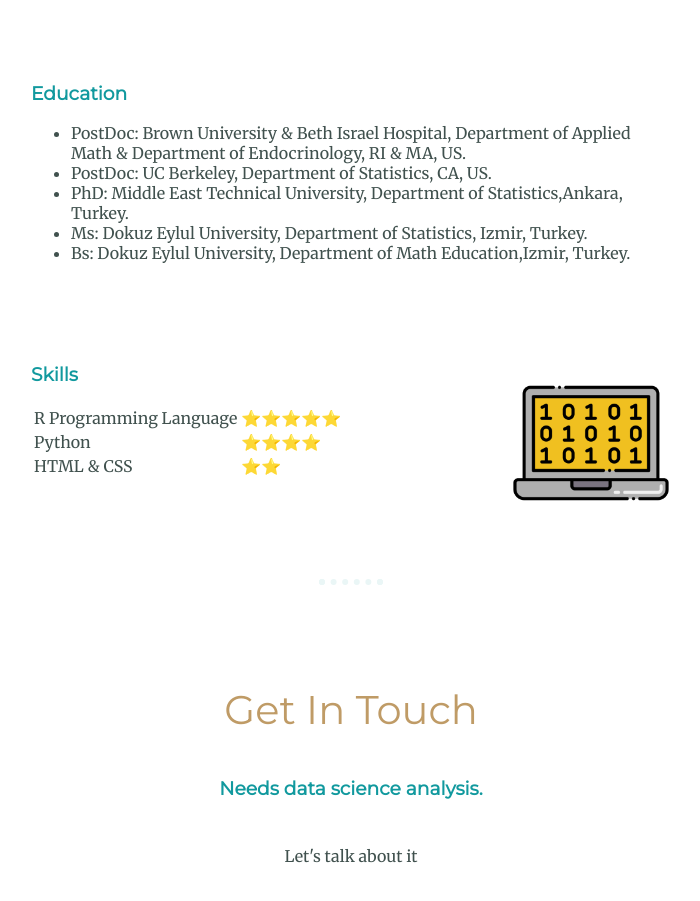
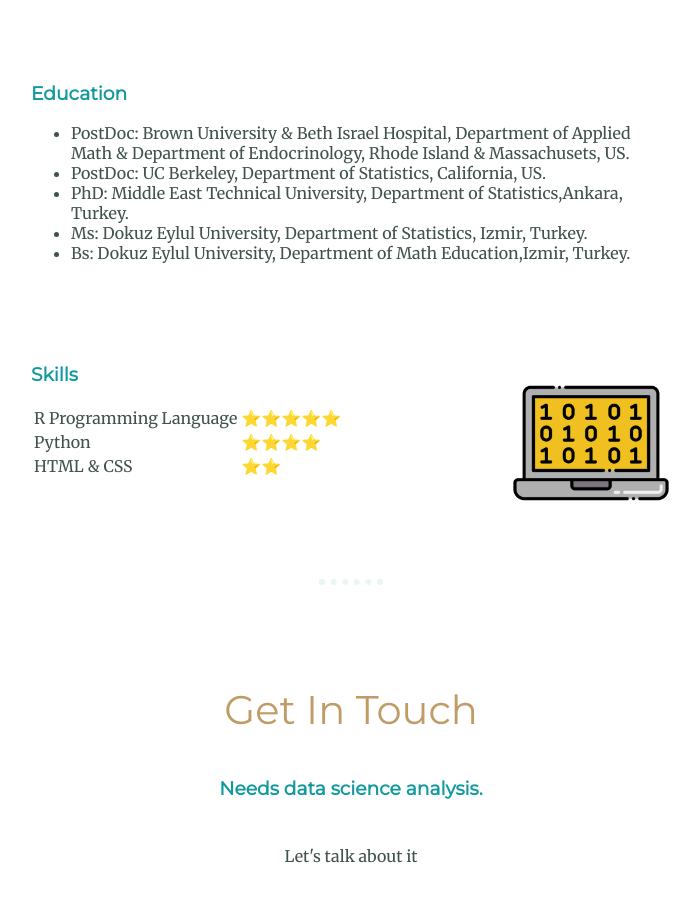
Before and after one commit to melihagraz/cv, a plain HTML site: page index.html in a window 1280 px wide. Shown: the part 1560-2461 px from the top of the page, without its empty margins (289-989 px from the left). Drawn offline with Linux system fonts and the light colour scheme.

Commit message:
Update index.html

```diff
--- a/index.html
+++ b/index.html
@@ -35,8 +35,8 @@
 
         <h3>Education</h3>
         <ul>
-  <li> PostDoc: Brown University & Beth Israel Hospital, Department of Applied Math & Department of Endocrinology, RI & MA, US. </li>
-  <li> PostDoc: UC Berkeley, Department of Statistics, CA, US. </li>
+  <li> PostDoc: Brown University & Beth Israel Hospital, Department of Applied Math & Department of Endocrinology, Rhode Island & Massachusets, US. </li>
+  <li> PostDoc: UC Berkeley, Department of Statistics, California, US. </li>
   <li> PhD: Middle East Technical University, Department of Statistics,Ankara, Turkey. </li>
   <li> Ms: Dokuz Eylul University, Department of Statistics, Izmir, Turkey. </li>
   <li> Bs: Dokuz Eylul University, Department of Math Education,Izmir, Turkey.  </li>
```
